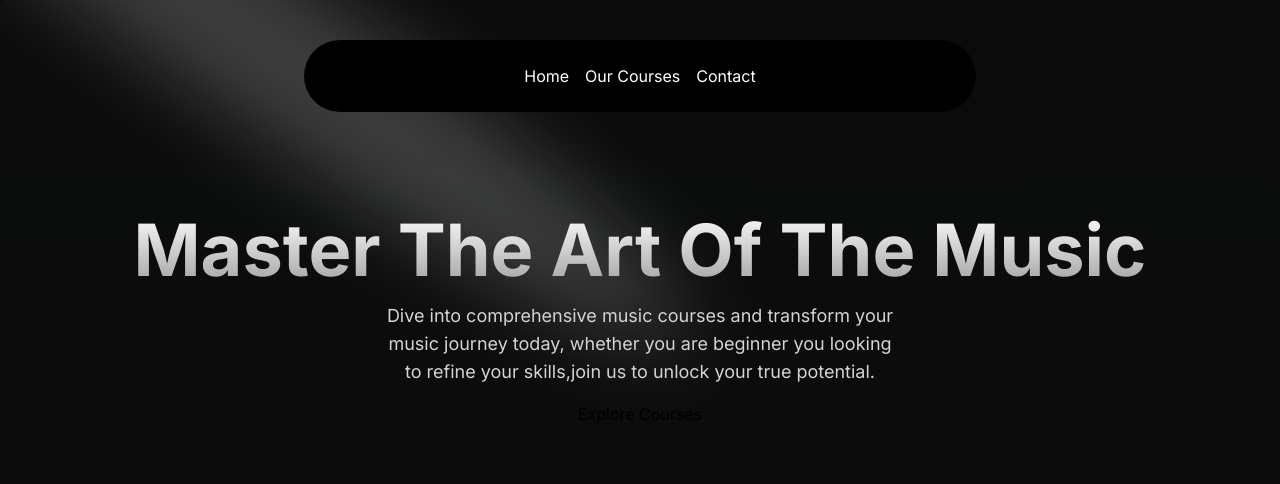
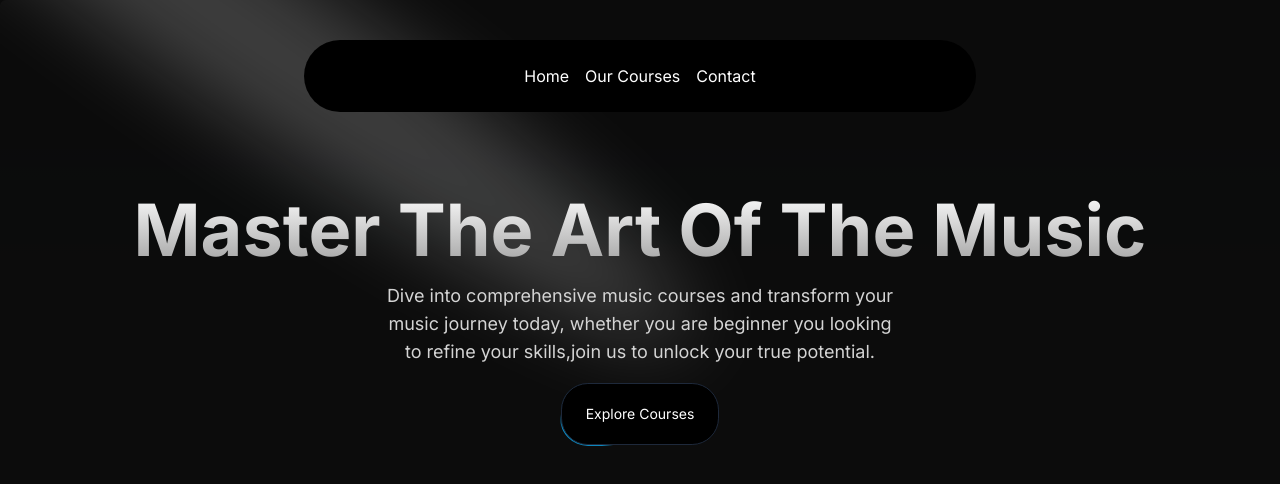
Before and after one commit to Genx-unidirectional/nextJs-music-academy-project, a Next.js app: page / in a window 1280 px wide. Shown: the top 484 px of the page. Built offline with nearby package versions, Linux system fonts and the light colour scheme.

Commit message:
feat added plugin for button in herosection

```diff
--- a/src/components/HeroSection.tsx
+++ b/src/components/HeroSection.tsx
@@ -1,5 +1,6 @@
 import Link from "next/link";
 import { Spotlight } from "./ui/Spotlight";
+import { Button } from "./ui/moving-border";
 
 function HeroSection() {
   return (
@@ -18,7 +19,14 @@
           us to unlock your true potential.
         </p>
         <div className="mt-4">
-          <Link href={"/courses"}>Explore Courses</Link>
+          <Link href={"/courses"}>
+            <Button
+              borderRadius="1.75rem"
+              className="bg-white dark:bg-black text-black dark:text-white border-neutral-200 border-slate-800"
+            >
+              Explore Courses
+            </Button>
+          </Link>
         </div>
       </div>
     </div>
--- /dev/null
+++ b/src/components/ui/moving-border.tsx
@@ -0,0 +1,139 @@
+"use client";
+import React from "react";
+import {
+  motion,
+  useAnimationFrame,
+  useMotionTemplate,
+  useMotionValue,
+  useTransform,
+} from "framer-motion";
+import { useRef } from "react";
+import { cn } from "@/utils/cn";
+
+export function Button({
+  borderRadius = "1.75rem",
+  children,
+  as: Component = "button",
+  containerClassName,
+  borderClassName,
+  duration,
+  className,
+  ...otherProps
+}: {
+  borderRadius?: string;
+  children: React.ReactNode;
+  as?: any;
+  containerClassName?: string;
+  borderClassName?: string;
+  duration?: number;
+  className?: string;
+  [key: string]: any;
+}) {
+  return (
+    <Component
+      className={cn(
+        "bg-transparent relative text-xl  h-16 w-40 p-[1px] overflow-hidden ",
+        containerClassName
+      )}
+      style={{
+        borderRadius: borderRadius,
+      }}
+      {...otherProps}
+    >
+      <div
+        className="absolute inset-0"
+        style={{ borderRadius: `calc(${borderRadius} * 0.96)` }}
+      >
+        <MovingBorder duration={duration} rx="30%" ry="30%">
+          <div
+            className={cn(
+              "h-20 w-20 opacity-[0.8] bg-[radial-gradient(var(--sky-500)_40%,transparent_60%)]",
+              borderClassName
+            )}
+          />
+        </MovingBorder>
+      </div>
+
+      <div
+        className={cn(
+          "relative bg-slate-900/[0.8] border border-slate-800 backdrop-blur-xl text-white flex items-center justify-center w-full h-full text-sm antialiased",
+          className
+        )}
+        style={{
+          borderRadius: `calc(${borderRadius} * 0.96)`,
+        }}
+      >
+        {children}
+      </div>
+    </Component>
+  );
+}
+
+export const MovingBorder = ({
+  children,
+  duration = 2000,
+  rx,
+  ry,
+  ...otherProps
+}: {
+  children: React.ReactNode;
+  duration?: number;
+  rx?: string;
+  ry?: string;
+  [key: string]: any;
+}) => {
+  const pathRef = useRef<any>();
+  const progress = useMotionValue<number>(0);
+
+  useAnimationFrame((time) => {
+    const length = pathRef.current?.getTotalLength();
+    if (length) {
+      const pxPerMillisecond = length / duration;
+      progress.set((time * pxPerMillisecond) % length);
+    }
+  });
+
+  const x = useTransform(
+    progress,
+    (val) => pathRef.current?.getPointAtLength(val).x
+  );
+  const y = useTransform(
+    progress,
+    (val) => pathRef.current?.getPointAtLength(val).y
+  );
+
+  const transform = useMotionTemplate`translateX(${x}px) translateY(${y}px) translateX(-50%) translateY(-50%)`;
+
+  return (
+    <>
+      <svg
+        xmlns="http://www.w3.org/2000/svg"
+        preserveAspectRatio="none"
+        className="absolute h-full w-full"
+        width="100%"
+        height="100%"
+        {...otherProps}
+      >
+        <rect
+          fill="none"
+          width="100%"
+          height="100%"
+          rx={rx}
+          ry={ry}
+          ref={pathRef}
+        />
+      </svg>
+      <motion.div
+        style={{
+          position: "absolute",
+          top: 0,
+          left: 0,
+          display: "inline-block",
+          transform,
+        }}
+      >
+        {children}
+      </motion.div>
+    </>
+  );
+};
--- a/tailwind.config.ts
+++ b/tailwind.config.ts
@@ -1,5 +1,19 @@
 import type { Config } from "tailwindcss";
+const colors = require("tailwindcss/colors");
+const {
+  default: flattenColorPalette,
+} = require("tailwindcss/lib/util/flattenColorPalette");
 
+function addVariablesForColors({ addBase, theme }: any) {
+  const allColors = flattenColorPalette(theme("colors"));
+  const newVars = Object.fromEntries(
+    Object.entries(allColors).map(([key, value]) => [`--${key}`, value])
+  );
+
+  addBase({
+    ":root": newVars,
+  });
+}
 const config: Config = {
   content: [
     "./src/pages/**/*.{js,ts,jsx,tsx,mdx}",
@@ -31,6 +45,6 @@
       },
     },
   },
-  plugins: [],
+  plugins: [addVariablesForColors],
 };
 export default config;
```
